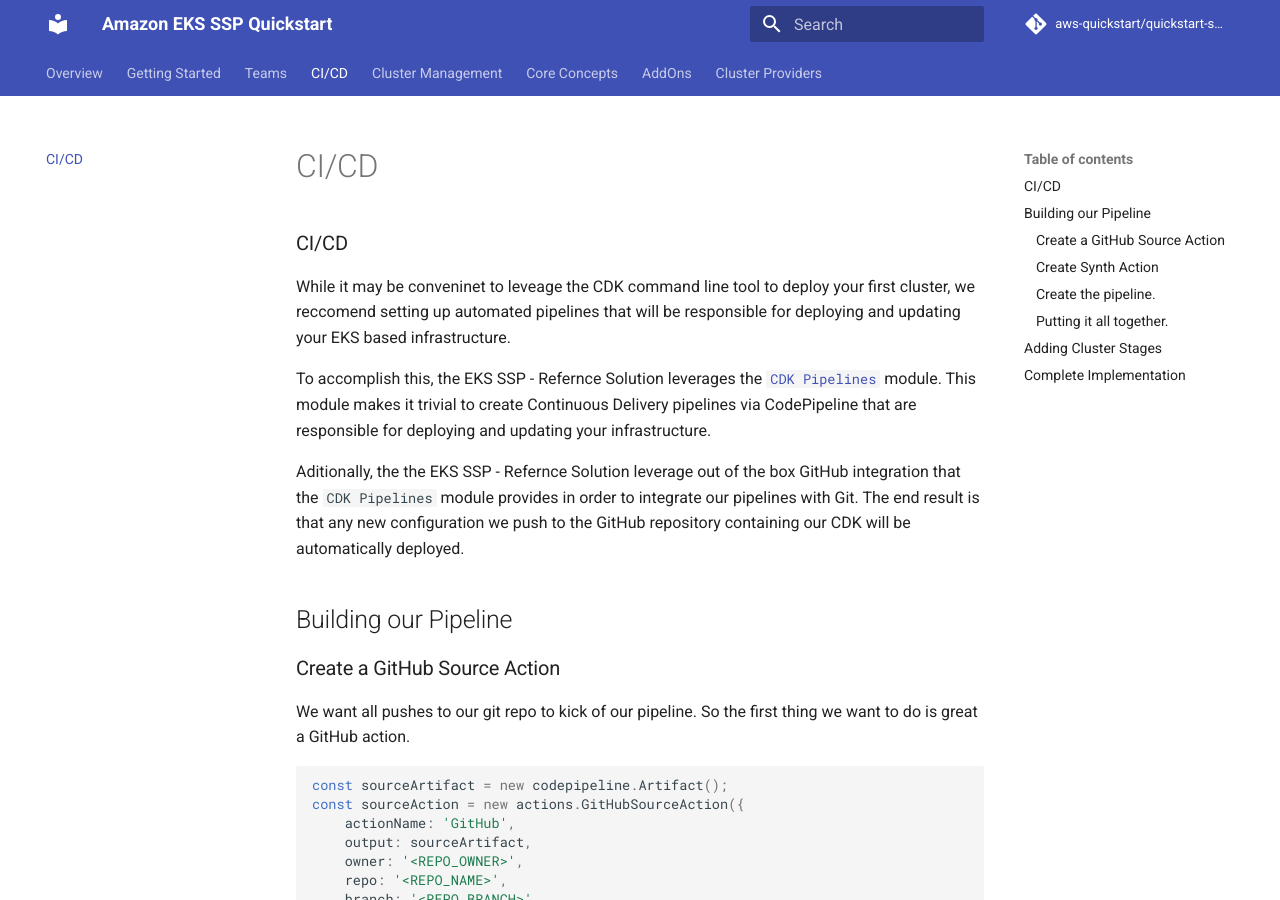
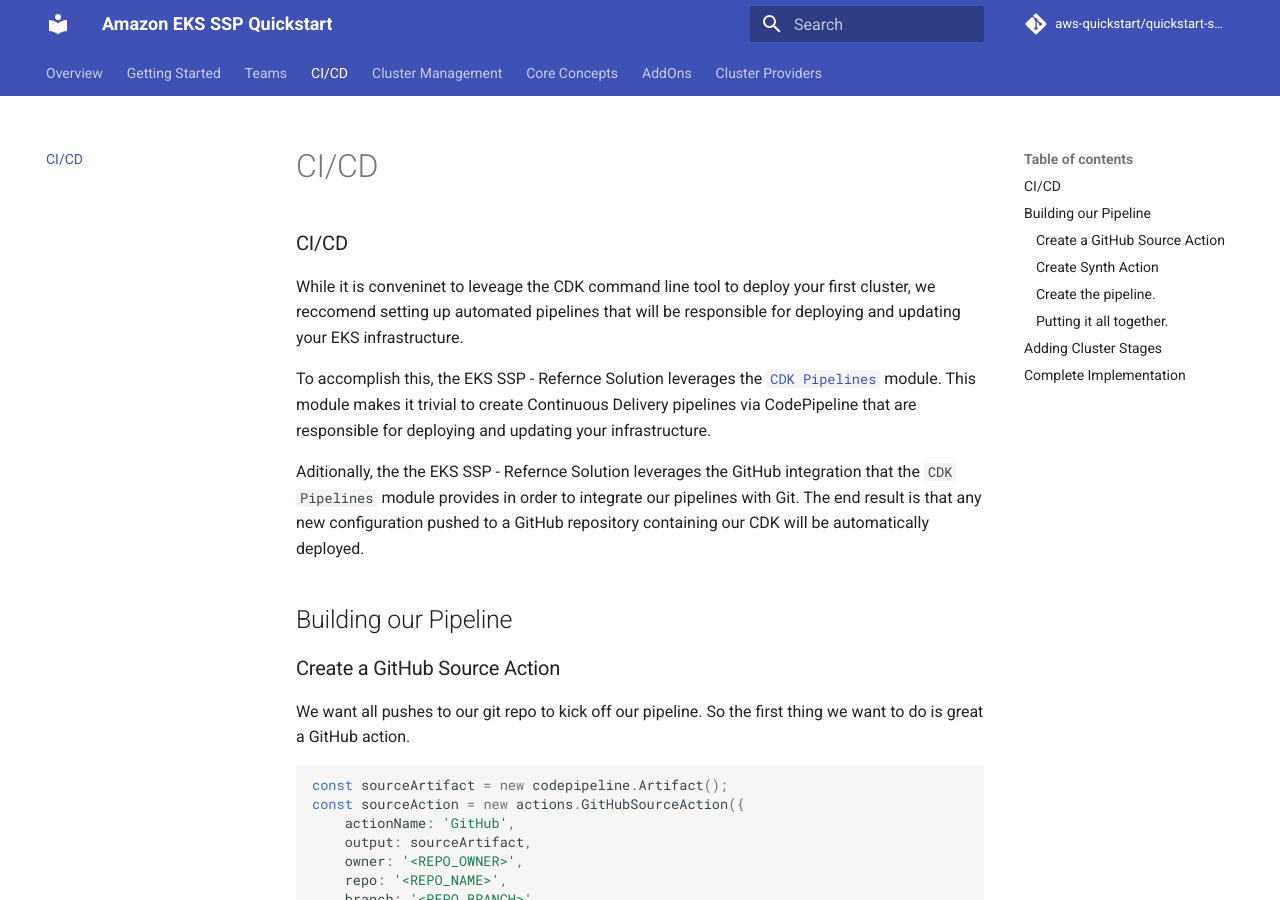
Before and after one commit to aws-quickstart/cdk-eks-blueprints, an MkDocs documentation site: the page built from docs/ci-cd.md, in a window 1280 px wide and 900 px high. Built offline with MkDocs 1.6.1 and Material for MkDocs 9.7.7, drawn with Linux system fonts in a browser that asks for light colours; comment, search, counter and statistics services are not loaded.

Commit message:
Updating CI docs

````diff
--- a/docs/ci-cd.md
+++ b/docs/ci-cd.md
@@ -1,16 +1,16 @@
 ### CI/CD
 
-While it may be conveninet to leveage the CDK command line tool to deploy your first cluster, we reccomend setting up automated pipelines that will be responsible for deploying and updating your EKS based infrastructure.
+While it is conveninet to leveage the CDK command line tool to deploy your first cluster, we reccomend setting up automated pipelines that will be responsible for deploying and updating your EKS infrastructure.
 
 To accomplish this, the EKS SSP - Refernce Solution leverages the [`CDK Pipelines`](https://docs.aws.amazon.com/cdk/api/latest/docs/pipelines-readme.html) module. This module makes it trivial to create Continuous Delivery pipelines via CodePipeline that are responsible for deploying and updating your infrastructure.
 
-Aditionally, the the EKS SSP - Refernce Solution leverage out of the box GitHub integration that the `CDK Pipelines` module provides in order to integrate our pipelines with Git. The end result is that any new configuration we push to the GitHub repository containing our CDK will be automatically deployed.
+Aditionally, the the EKS SSP - Refernce Solution leverages the GitHub integration that the `CDK Pipelines` module provides in order to integrate our pipelines with Git. The end result is that any new configuration pushed to a GitHub repository containing our CDK will be automatically deployed.
 
 ## Building our Pipeline
 
 ### Create a GitHub Source Action
 
-We want all pushes to our git repo to kick of our pipeline. So the first thing we want to do is great a GitHub action.
+We want all pushes to our git repo to kick off our pipeline. So the first thing we want to do is great a GitHub action.
 
 ```javascript
 const sourceArtifact = new codepipeline.Artifact();
````
